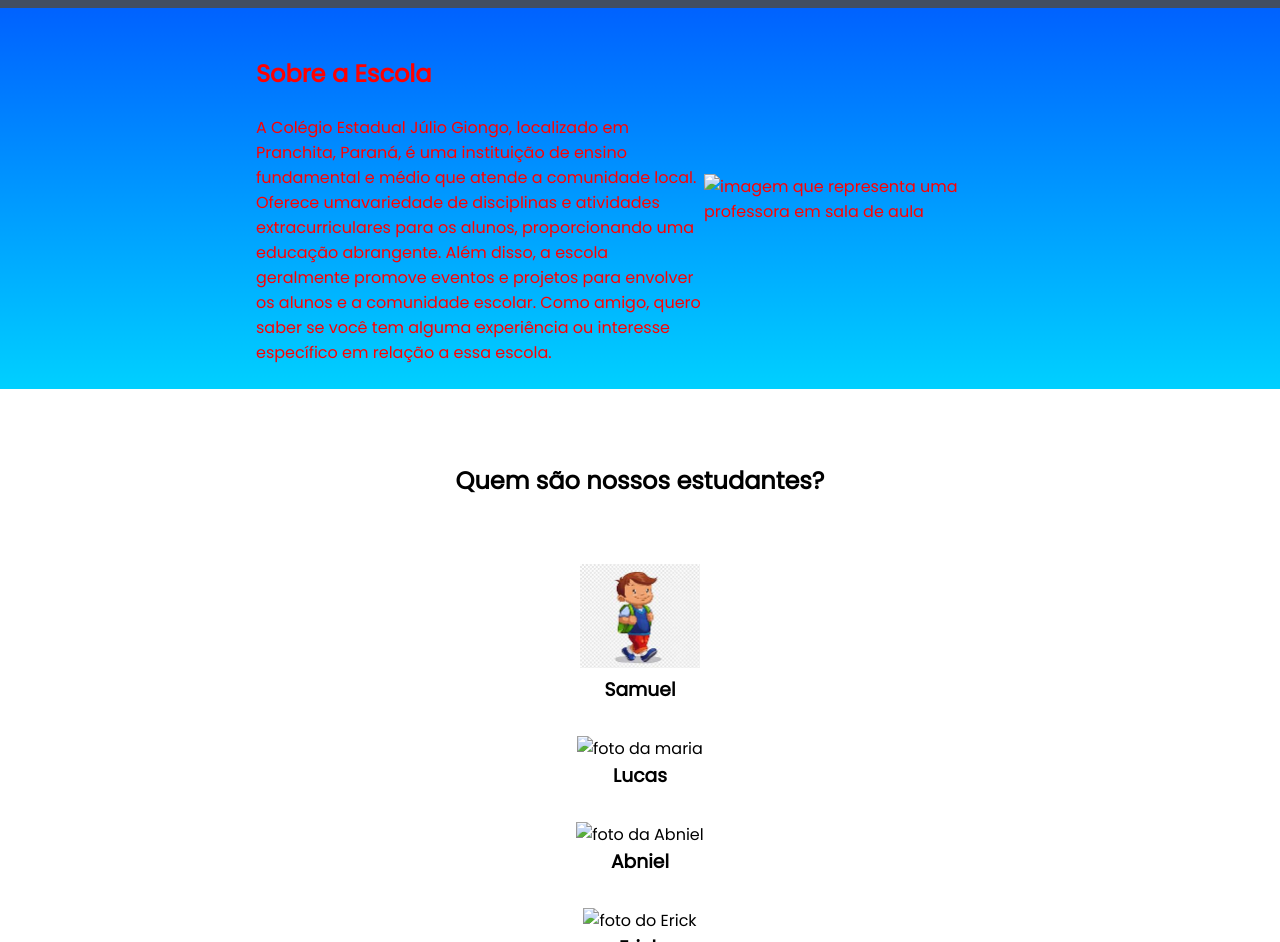
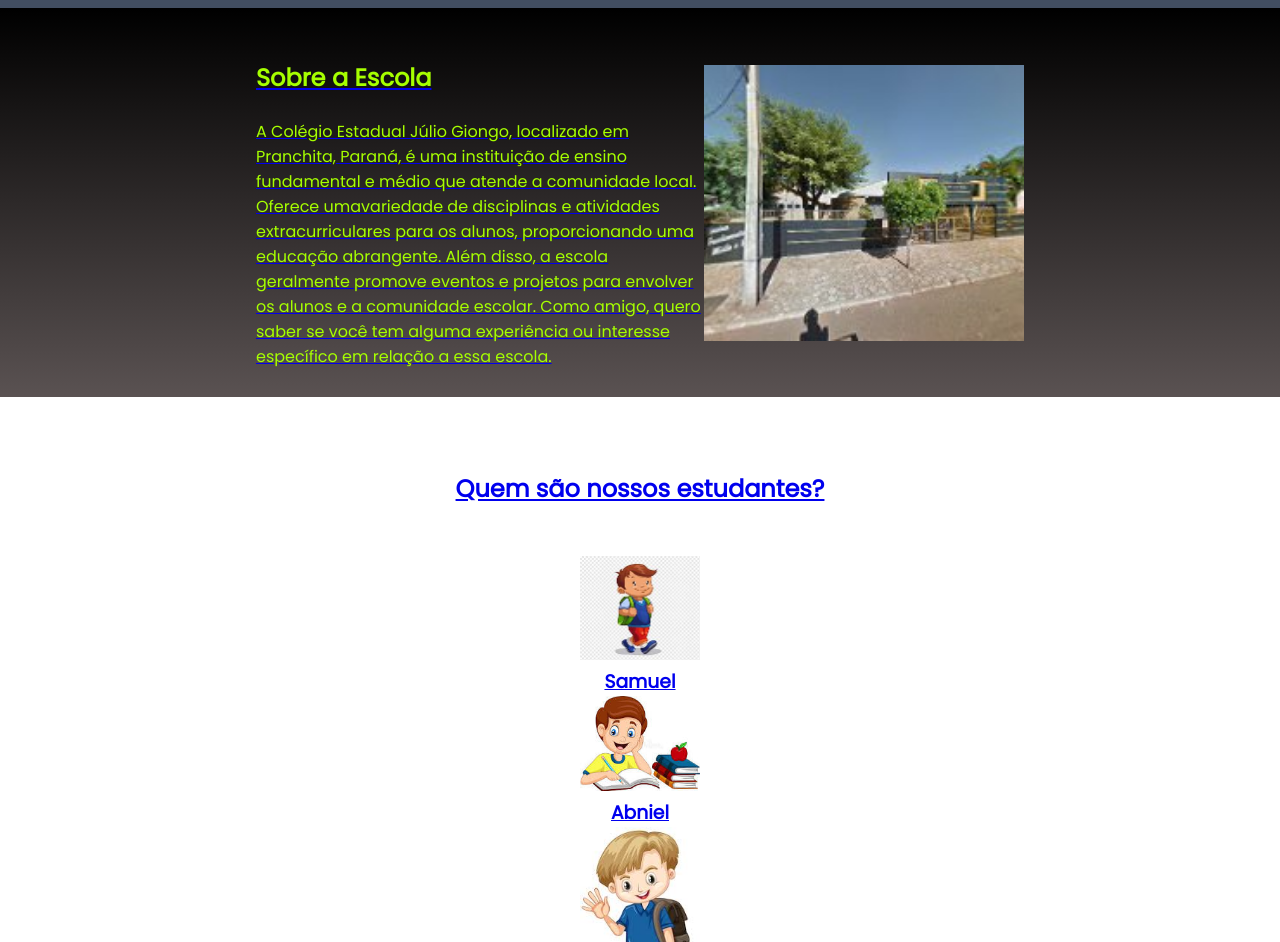
Before and after one commit to frosther2021/sitecriativo, a plain HTML site: page index.html in a window 1280 px wide. Shown: the part 69-1011 px from the top of the page. Drawn offline with Linux system fonts and the light colour scheme.

Commit message:
Add files via upload

```diff
--- a/index.html
+++ b/index.html
@@ -4,7 +4,7 @@
     <meta charset="UTF-8">
     <meta http-equiv="X-UA-Compatible" content="IE=edge">
     <meta name="viewport" content="width=device-width, initial-scale=1.0">
-    <title>Equipe Alura Start</title>
+    <title>Erick Gabriel</title>
     <link rel="stylesheet" href="style.css">
     <link rel="preconnect" href="https://fonts.googleapis.com">
     <link rel="preconnect" href="https://fonts.gstatic.com" crossorigin>
@@ -14,8 +14,8 @@
     <header class="cabecalho">
         <img class="cabecalho-imagem" src="alurastart logo.png" alt="logo da alura start">
         <ul class="cabecalho-lista">
-            <li class="cabecalho-lista-item">Colegio Julio GIongo</li>
-            <li class="cabecalho-lista-item">Estudante</li>
+            <li class="cabecalho-lista-item">Colegio Estadual Julio GIongo cziecza da Cruz</li>
+            <li class="cabecalho-lista-item"><a href="#estudante">Erick Gabriel Cziecza da Cruz</li>
         </ul>
     </header>
     <section class="escola">
@@ -31,7 +31,7 @@
                  comunidade escolar. Como amigo, quero saber se você tem
                  alguma experiência ou interesse específico em relação a essa escola.</p>
         </div>
-        <img class="escola-imagem" src="Formula-bro.png" alt="imagem que representa uma professora em sala de aula">
+        <img class="escola-imagem" src="escola.jpeg" alt="escola">
     </section>
     <section class="estudante">
         <h2 class="estudante-titulo">Quem são nossos estudantes?</h2>
@@ -41,24 +41,22 @@
         <span></span>
         <span></span>
         <div class="estudante-div">
-            <img class="estudante-imagem" src="Samuel.jpeg" alt="foto do Lucas ">
+            <img class="estudante-imagem" src="Samuel.jpeg" alt="foto do Samuel ">
             <h3 class="estudante-nome">Samuel</h3>
         </div>
         <div class="estudante-div">
-            <img class="estudante-imagem" src="download.jpeg" alt="foto da maria">
-            <h3 class="estudante-nome">Lucas</h3>
+            <img class="estudante-imagem" src="Abniel.jpeg" alt="foto do Abniel">
+            <h3 class="estudante-nome">Abniel</h3>
         </div>
         <span></span>
-        <span></span>
         <div class="estudante-div">
-            <img class="estudante-imagem" src="download.jpeg" alt="foto da Abniel">
-            <h3 class="estudante-nome">Abniel</h3>
+            <img class="estudante-imagem" src="gabriel.jpeg" alt="foto do Gabriel">
+            <h3 class="estudante-nome">Gabriel</h3>
         </div>
         <div class="estudante-div">
-            <img class="estudante-imagem" src="download.jpeg" alt="foto do Erick ">
+            <img class="estudante-imagem" src="erick.jpeg" alt="foto do Erick ">
             <h3 class="estudante-nome">Erick</h3>
         </div>
-
     </div>
     </section>
     <footer class="rodape">
--- a/style.css
+++ b/style.css
@@ -29,12 +29,12 @@ body {
 }
 
 .escola{
-    background-image: linear-gradient(#0062ff,#00d0ff);
-    color:rgb(255, 0, 0);
+    background-image: linear-gradient(#000000,#5a5252);
+    color:rgb(166, 255, 0);
     display: flex;
     justify-content: center;
     align-items: center;
-    padding: 24px 0;
+    padding: 28px 0;
 }
 
 .escola-div-conteudo{
@@ -60,7 +60,7 @@ body {
 
 .estudante-div{
     text-align: center;
-    padding: 16px 0;
+    padding: 20px 8;
 }
 
 .estudante-titulo{
@@ -70,7 +70,7 @@ body {
 
 .estudante-todos{
     display: grid;
-    grid-template-columns: 20% 20% 20% 20% 20%;
+    grid-template-columns: 15% 15% 40% 15% 15%;
 }
 
 .rodape{
```
Also changed, not shown: erick.jpeg (added), escola.jpeg (added), gabriel.jpeg (added).
